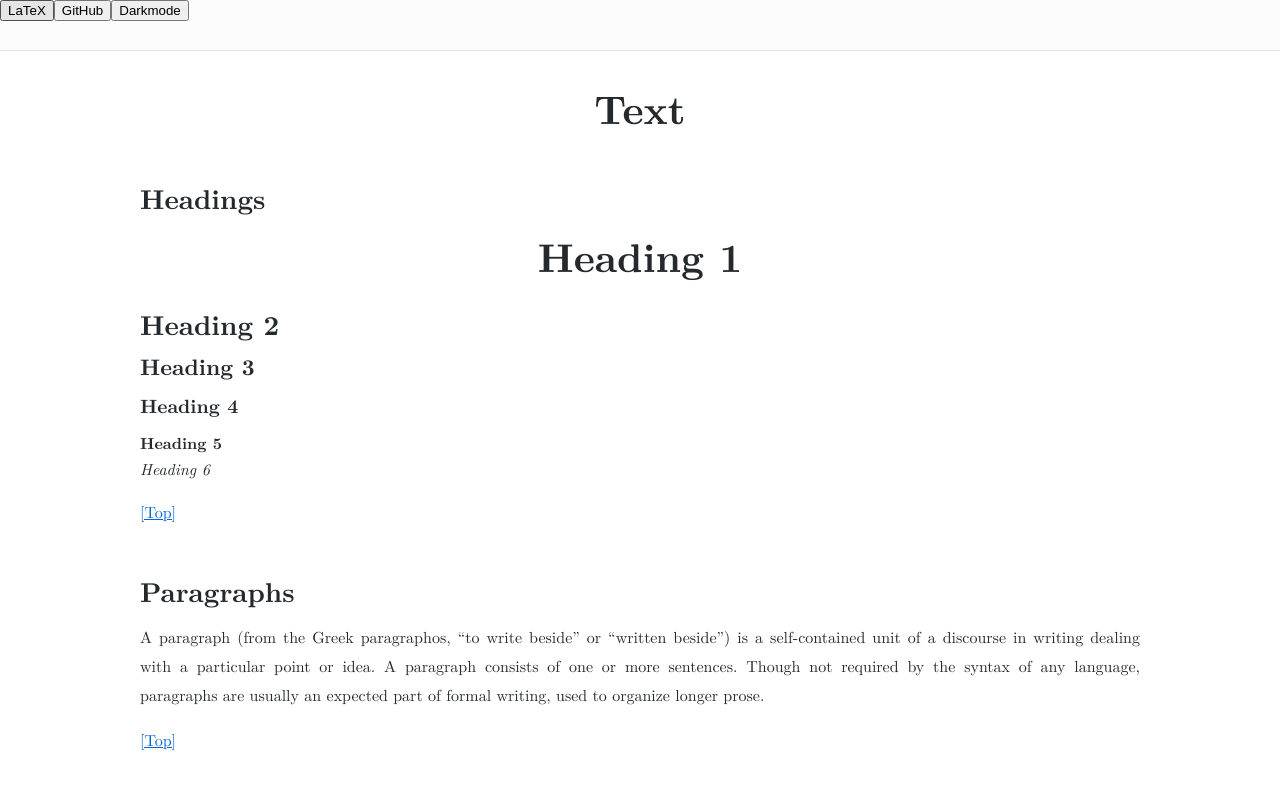
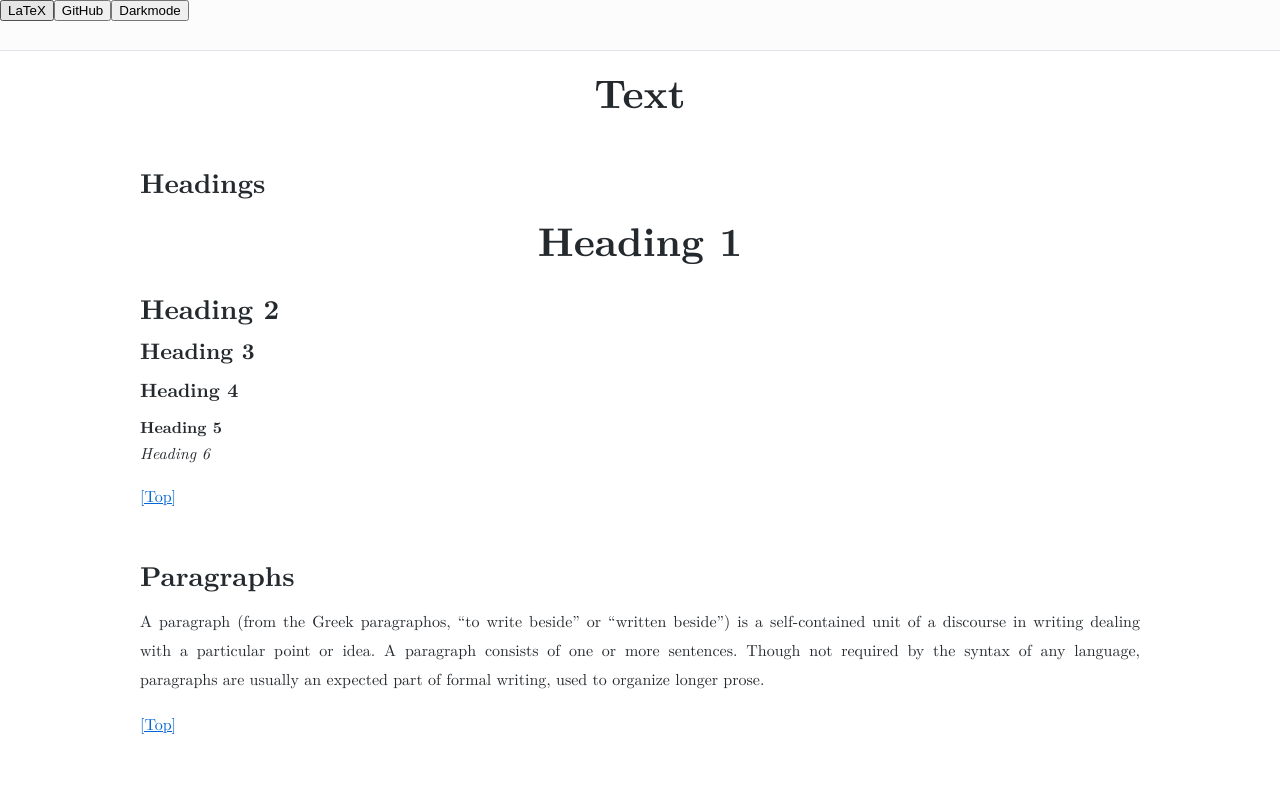
Before and after one commit to ainsleyrutterford/emergence, a Next.js app: page / in a window 1280 px wide. Shown: the top 792 px of the page. Built offline with nearby package versions, Linux system fonts and the light colour scheme.

Commit message:
Remove padding from .markdown-body in latex.css

```diff
--- a/public/styles/latex.css
+++ b/public/styles/latex.css
@@ -161,7 +161,7 @@
 	min-height: 100vh;
 	overflow-x: hidden;
 	margin: 0 auto;
-	padding: 2rem 1.25rem;
+	margin-top: 1rem;
 	counter-reset: theorem;
 	counter-reset: definition;
 	counter-reset: sidenote-counter;
```
